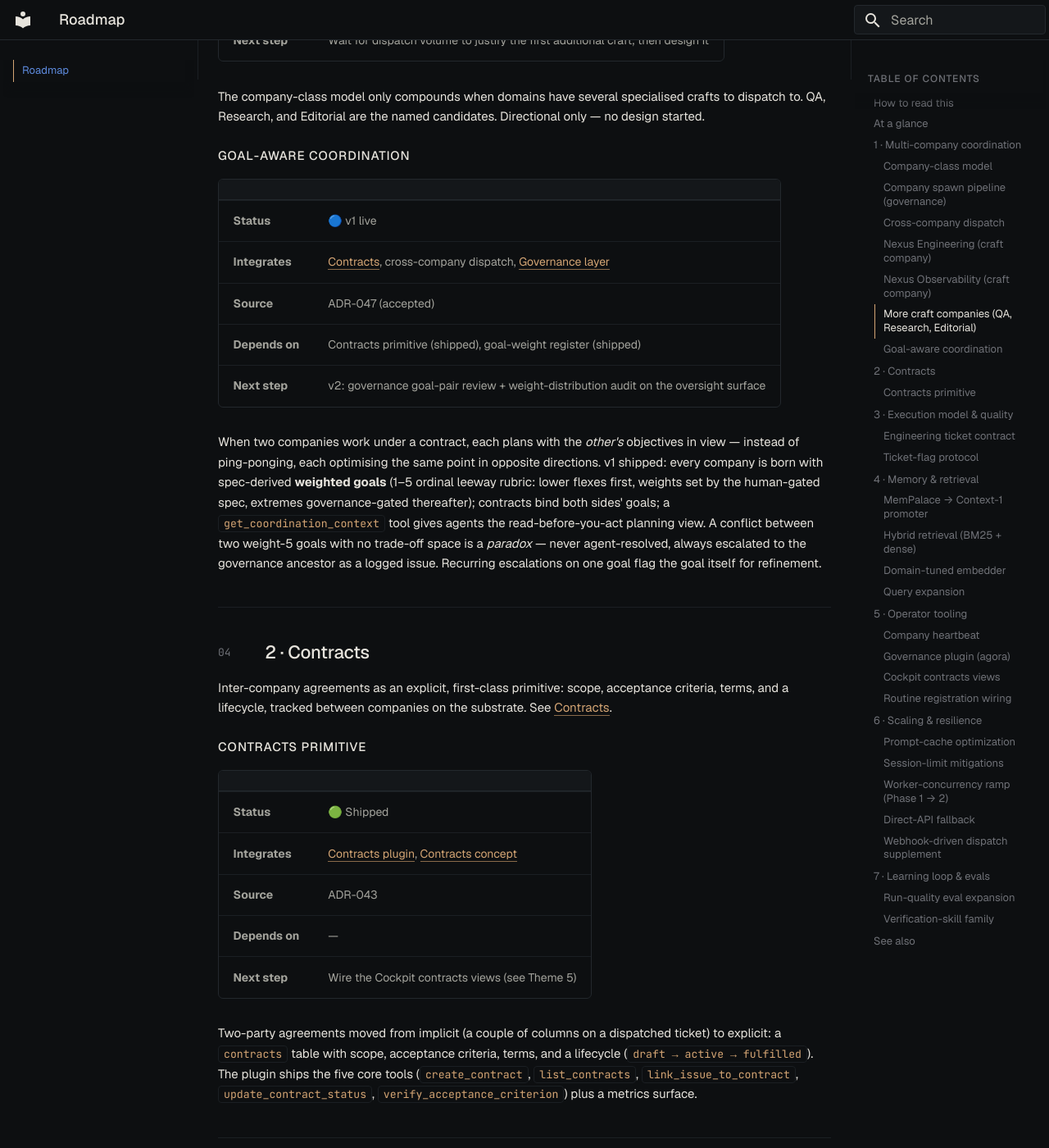
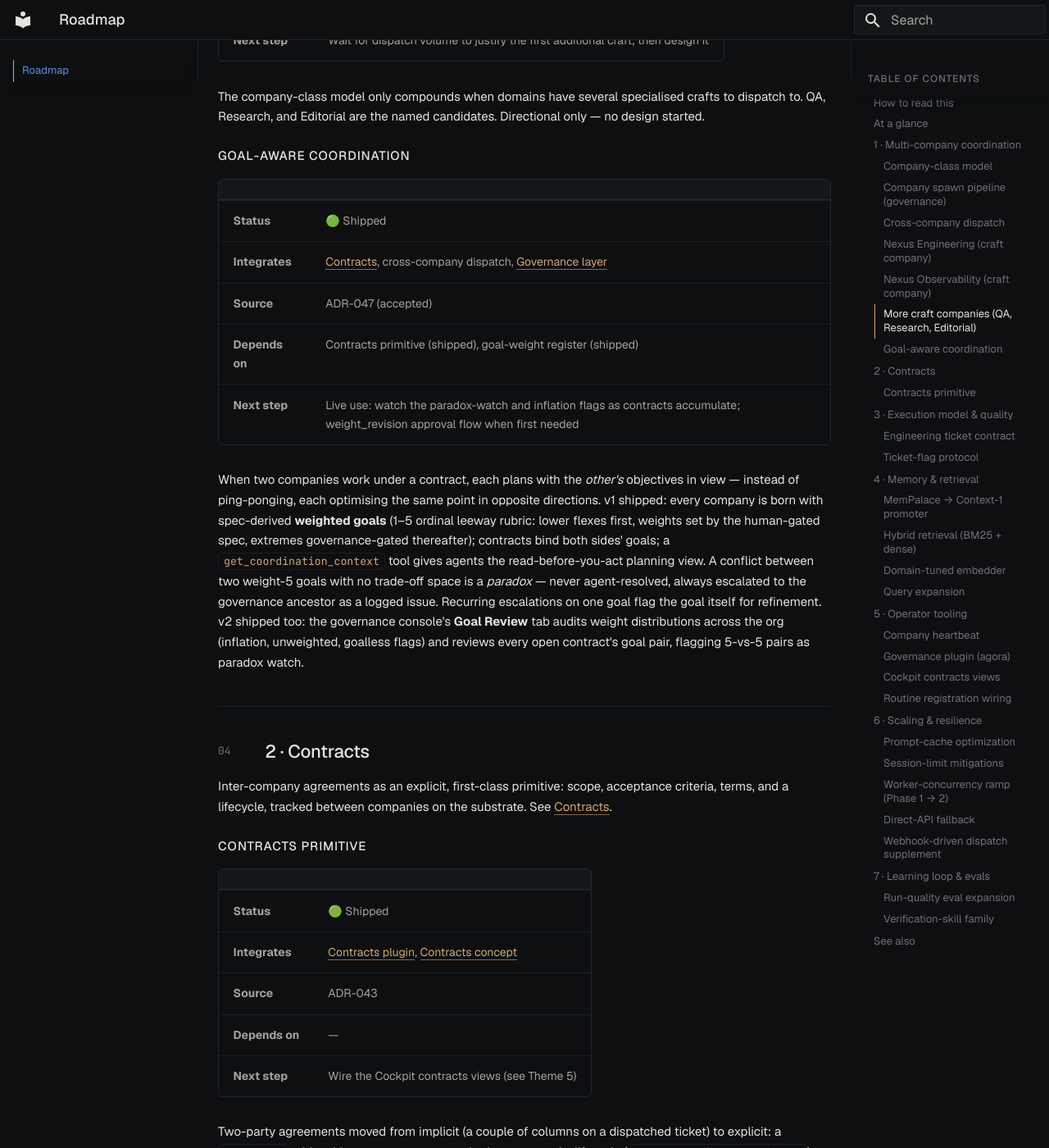
Before and after one commit to nexus-holdings/nexus-docs, an MkDocs documentation site: the page built from docs/roadmap.md, in a window 1280 px wide and 1400 px high, scrolled down 4790 px. Shown: the whole window at 82% size. Built offline with MkDocs 1.6.1 and Material for MkDocs 9.7.7, drawn with Linux system fonts in a browser that asks for light colours; some of the changed text lies outside the part shown.

Commit message:
Roadmap: goal-aware coordination 🟢 (v2 Goal Review live), ADR-038 shipped, agora card refresh
Co-Authored-By: Claude Opus 4.8 (1M context) <noreply@anthropic.com>

```diff
--- a/docs/roadmap.md
+++ b/docs/roadmap.md
@@ -115,13 +115,13 @@ The company-class model only compounds when domains have several specialised cra
 
 | | |
 |---|---|
-| **Status** | 🔵 v1 live |
+| **Status** | 🟢 Shipped |
 | **Integrates** | [Contracts](concepts/contracts.md), cross-company dispatch, [Governance layer](architecture/governance.md) |
 | **Source** | ADR-047 (accepted) |
 | **Depends on** | Contracts primitive (shipped), goal-weight register (shipped) |
-| **Next step** | v2: governance goal-pair review + weight-distribution audit on the oversight surface |
+| **Next step** | Live use: watch the paradox-watch and inflation flags as contracts accumulate; weight_revision approval flow when first needed |
 
-When two companies work under a contract, each plans with the *other's* objectives in view — instead of ping-ponging, each optimising the same point in opposite directions. v1 shipped: every company is born with spec-derived **weighted goals** (1–5 ordinal leeway rubric: lower flexes first, weights set by the human-gated spec, extremes governance-gated thereafter); contracts bind both sides' goals; a `get_coordination_context` tool gives agents the read-before-you-act planning view. A conflict between two weight-5 goals with no trade-off space is a *paradox* — never agent-resolved, always escalated to the governance ancestor as a logged issue. Recurring escalations on one goal flag the goal itself for refinement.
+When two companies work under a contract, each plans with the *other's* objectives in view — instead of ping-ponging, each optimising the same point in opposite directions. v1 shipped: every company is born with spec-derived **weighted goals** (1–5 ordinal leeway rubric: lower flexes first, weights set by the human-gated spec, extremes governance-gated thereafter); contracts bind both sides' goals; a `get_coordination_context` tool gives agents the read-before-you-act planning view. A conflict between two weight-5 goals with no trade-off space is a *paradox* — never agent-resolved, always escalated to the governance ancestor as a logged issue. Recurring escalations on one goal flag the goal itself for refinement. v2 shipped too: the governance console's **Goal Review** tab audits weight distributions across the org (inflation, unweighted, goalless flags) and reviews every open contract's goal pair, flagging 5-vs-5 pairs as paradox watch.
 
 ---
 
@@ -151,11 +151,11 @@ Making ticket-driven execution legible and verifiable, so dispatched work succee
 
 | | |
 |---|---|
-| **Status** | 🔵 Proposed |
+| **Status** | 🟢 Shipped |
 | **Integrates** | [Craft Dispatch plugin](components/plugins/craft-dispatch.md), Nexus Engineering |
 | **Source** | ADR-038 (referenced from ADR-037, not yet written) |
 | **Depends on** | — |
-| **Next step** | Draft ADR-038 to codify the acceptance-criteria format, context shape, and priority enum a craft company can rely on |
+| **Next step** | Hold the shape: changes are ADR-level acts (ADR-038, accepted) |
 
 Nexus Engineering currently relies on an *implicit* contract for what a well-formed inbound ticket looks like. ADR-038 will make that explicit so dispatched tickets can be schema-validated — which in turn unblocks downstream evals against a known shape. The schema is implicit in the dispatch tool's `spec` parameter today; the standalone record is missing.
 
@@ -251,7 +251,7 @@ The dispatch loop that wakes each company, checks its inbox, and spawns agents o
 | **Integrates** | Paperclip plugin surface, governance company, [nexus-mcp](components/nexus-mcp.md), [Contracts](components/plugins/contracts.md) + [Craft Dispatch](components/plugins/craft-dispatch.md) |
 | **Source** | ADR-033 (Cockpit → Platform merge), ADR-045 (spawn pipeline), ADR-046 (class register) |
 | **Depends on** | — |
-| **Next step** | Reach Cockpit parity on the operator views (metrics, active companies, live transcript); governance oversight of descendants' contracts |
+| **Next step** | Reach Cockpit parity on the operator views (metrics, active companies, live transcript) — descendants'-contracts oversight and the Goal Review audit are live |
 
 The standalone Cockpit is [archived](components/cockpit.md); its replacement is **[agora](components/plugins/agora.md)** — installed and live in the governance company. It implements the full [spawn pipeline](#company-spawn-pipeline-governance): four agent tools (`list_specs`, `propose_implementation`, `create_child_company`, `delegate_spec`), the spec lifecycle with audit trail, and a governance console (specs with approve/reject, children with class + lineage detail, contracts with criteria checklists). Class and lineage read from the shared class register; contracts compose through the Contracts plugin's own tools rather than reimplementing them. The remaining gap is operator-view parity with the old Cockpit.
 
```
Also changed, not shown: CONTENT-AUDIT.md (+2 -0 lines).
